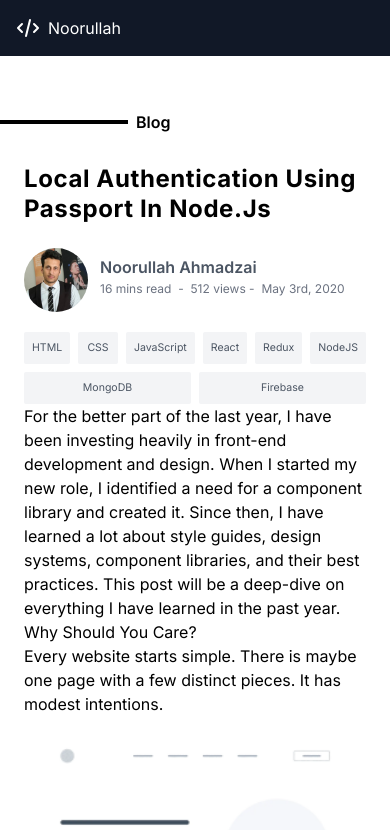
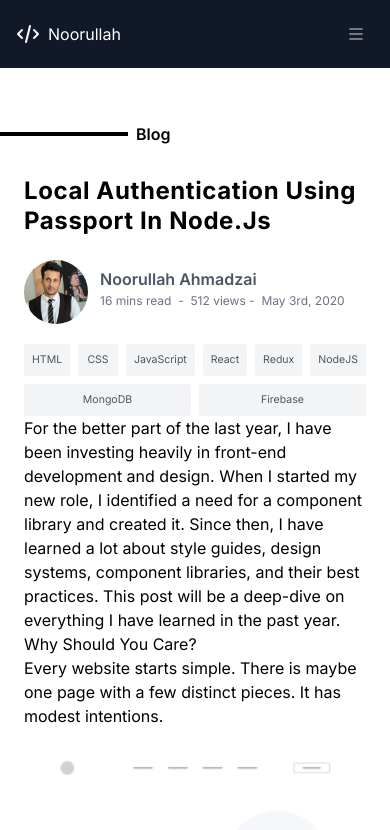
Before and after one commit to noor-codes/noorullah.dev, a Next.js app: page /blog/article in a window 390 px wide. Shown: the top 830 px of the page. Built offline with nearby package versions, Linux system fonts and the light colour scheme; what @tailwindcss/typography would draw is missing.

Commit message:
Navbar Burger Menu Ring for Accessibility

```diff
--- a/components/Navbar.jsx
+++ b/components/Navbar.jsx
@@ -32,11 +32,11 @@ const Navbar = () => {
 
             <button
               type="button"
-              className="sm:hidden focus:outline-none focus:ring-2.5 focus:ring-gray-700 focus:ring-opacity-50 focus:rounded-full"
+              className="sm:hidden focus:outline-none focus:ring-2 focus:ring-gray-700 focus:ring-opacity-50 focus:rounded-full"
             >
               <BurgerIcon
                 onClick={handleMenu}
-                className="h-full hover:cursor-pointer hover:bg-gray-700 hover:rounded-full p-2.5 mr-6"
+                className="hover:cursor-pointer hover:bg-gray-700 hover:rounded-full h-9 w-9 p-2"
               />
             </button>
 
```
